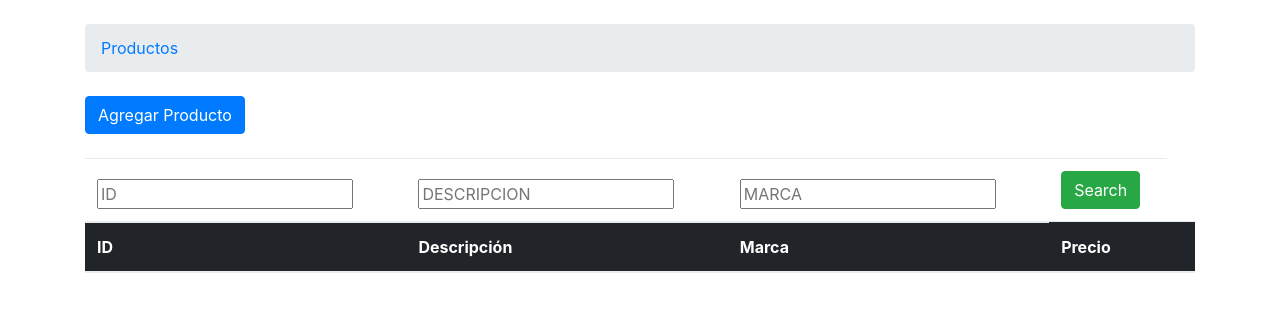
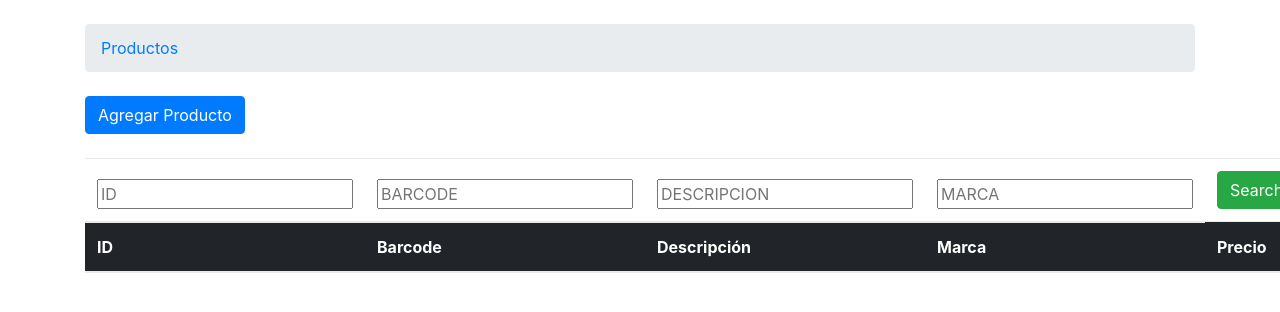
Before and after one commit to sebah12/side_manager, a Django app: page /productos/ in a window 1280 px wide; the page is wider, and only the part inside the window is pictured. Shown: the part 56-368 px from the top of that part. Run offline with Django 3.2, Linux system fonts and the light colour scheme; the visitor is signed in with stand-in values (Sample User, id 1); data that the repository does not hold is empty; parts of the project's set-up code (start-up, migrations or seed data) failed here and were passed over; some libraries are stand-ins or nearby versions; some web fonts are replaced.

Commit message:
Add barcode field for search productos

```diff
--- a/manager/views.py
+++ b/manager/views.py
@@ -69,10 +69,13 @@ class ProductoListView(ListView):
     def get_queryset(self):
         result = super(ProductoListView, self).get_queryset()
         kitem_id = self.request.GET.get('item_id')
+        kbarcode = self.request.GET.get('barcode')
         kdescripcion = self.request.GET.get('descripcion')
         kmarca = self.request.GET.get('marca')
         if kitem_id:
             result = result.filter(item_id__contains=kitem_id)
+        if kbarcode:
+            result = result.filter(barcode=kbarcode)
         if kdescripcion:
             kdescripcion = kdescripcion.upper()
             result = result.filter(descripcion__contains=kdescripcion)
@@ -180,10 +183,13 @@ class DepositoListView(ListView):
             stock__gt=0)
         filter
         kitem_id = self.request.GET.get('item_id')
+        kbarcode = self.request.GET.get('barcode')
         kdescripcion = self.request.GET.get('descripcion')
         kmarca = self.request.GET.get('marca')
         if kitem_id:
             result = result.filter(item_id__contains=kitem_id)
+        if kbarcode:
+            result = result.filter(barcode=kbarcode)
         if kdescripcion:
             kdescripcion = kdescripcion.upper()
             result = result.filter(descripcion__contains=kdescripcion)
--- a/templates/items.html
+++ b/templates/items.html
@@ -16,6 +16,9 @@
         <th><input class="searchfield" id="searchbox" name="item_id"
                    type="text" placeholder="ID">
         </th>
+        <th><input class="searchfield" id="searchbox" name="barcode"
+                   type="text" placeholder="BARCODE">
+        </th>
         <th><input class="searchfield" id="searchbox" name="descripcion"
                    type="text" placeholder="DESCRIPCION">
         </th>
@@ -28,6 +31,7 @@
         <thead class="thead-inverse">
         <tr>
           <th>ID</th>
+          <th>Barcode</th>
           <th>Descripción</th>
           <th>Marca</th>
           <th>Precio</th>
@@ -38,6 +42,7 @@
         {% for item in productos %}
           <tr>
             <td>{{ item.item_id }}</td>
+            <td>{{ item.barcode }}</td>
             <td>{{ item.descripcion }}</td>
             <td>{{ item.marca }}</td>
             <td class="align-middle">0</td>
```
Also changed, not shown: templates/deposito.html (+7 -2 lines).
